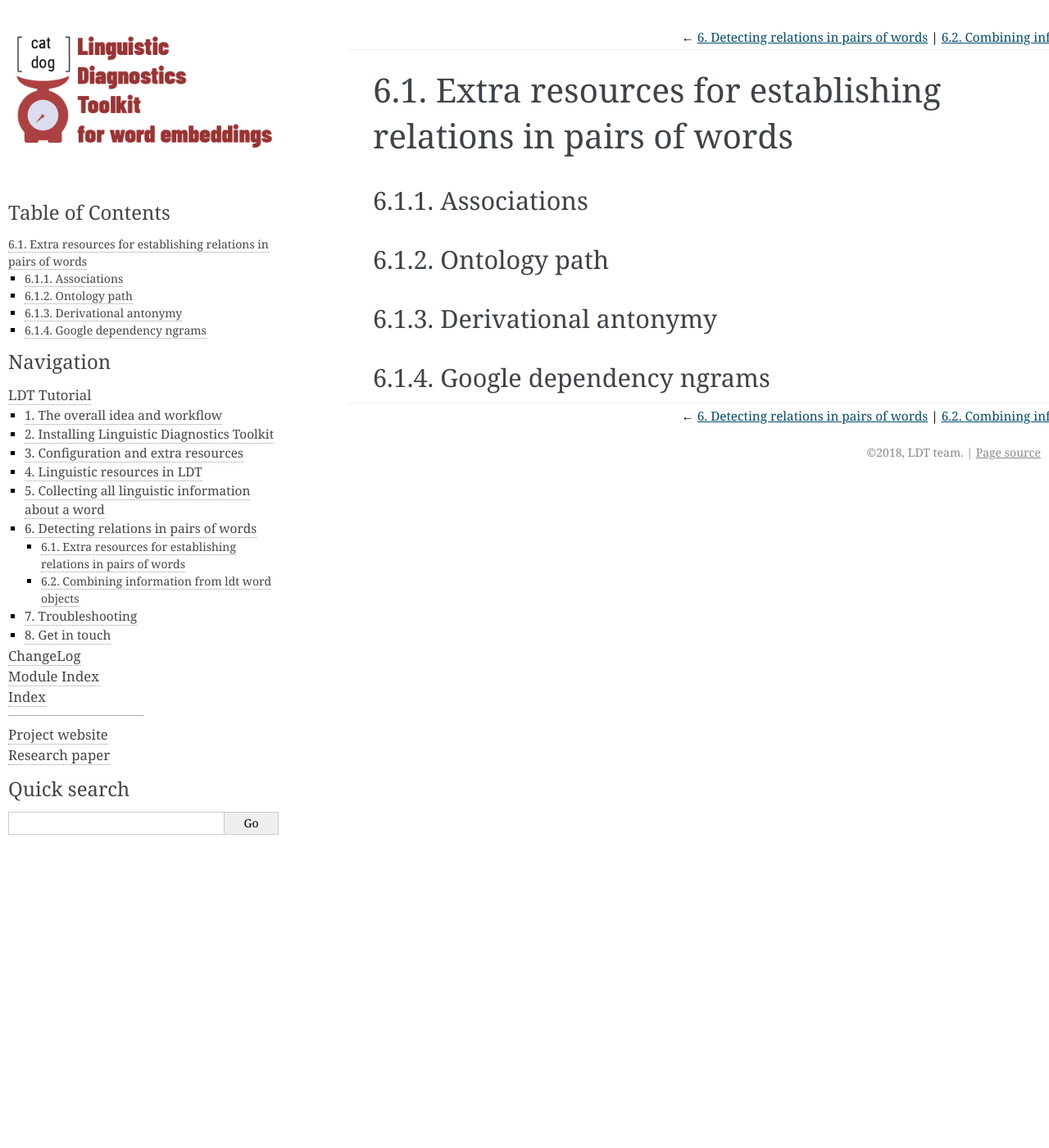
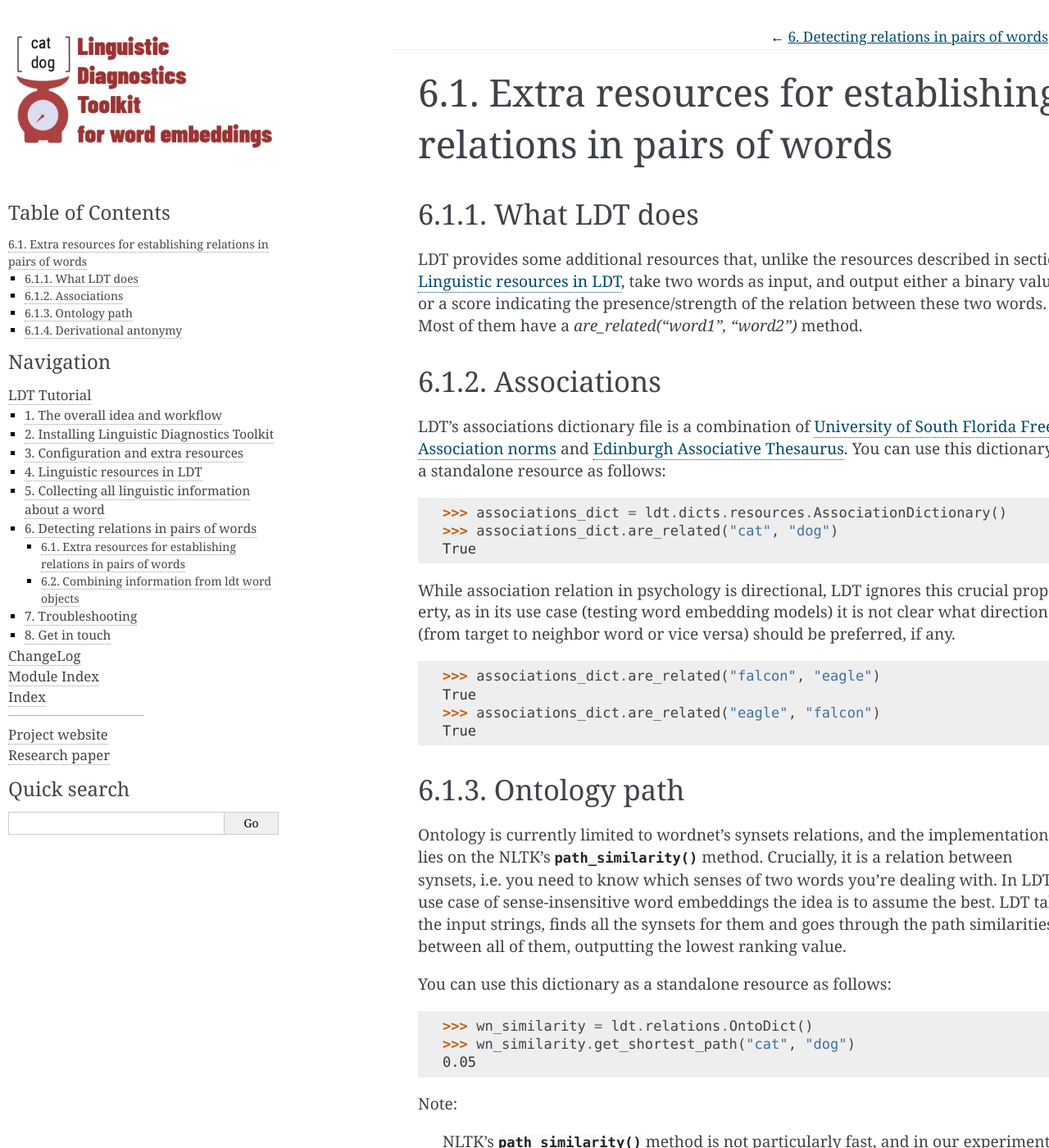
Before and after one commit to annargrs/ldt, a Sphinx documentation site: the page built from docs/source/Tutorial/relations/relations.rst, in a window 1280 px wide and 1400 px high. Shown: the whole window at 82% size. Built offline with Sphinx 7.4.7, drawn with Linux system fonts in a browser that asks for light colours; some of the changed text lies outside the part shown.

```diff
--- a/docs/source/Tutorial/relations/relations.rst
+++ b/docs/source/Tutorial/relations/relations.rst
@@ -1,19 +1,63 @@
 ============================================================
 Extra resources for establishing relations in pairs of words
 ============================================================
+
+-------------
+What LDT does
+-------------
+
+LDT provides some additional resources that, unlike the resources described in section :ref:`Linguistic resources in LDT`, take two words as input, and output either a binary value or a score indicating the presence/strength of the relation between these two words. Most of them have a `are_related("word1", "word2")` method.
 
 ------------
 Associations
 ------------
 
+LDT's associations dictionary file is a combination of `University of South Florida Free Association norms <http://w3.usf.edu/FreeAssociation/>`_ and `Edinburgh Associative Thesaurus <http://rali.iro.umontreal.ca/rali/?q=en/Textual%20Resources/EAT>`_. You can use this dictionary as a standalone resource as follows:
+
+>>> associations_dict = ldt.dicts.resources.AssociationDictionary()
+>>> associations_dict.are_related("cat", "dog")
+True
+
+While association relation in psychology is directional, LDT ignores this crucial property, as in its use case (testing word embedding models) it is not clear what direction (from target to neighbor word or vice versa) should be preferred, if any.
+
+>>> associations_dict.are_related("falcon", "eagle")
+True
+>>> associations_dict.are_related("eagle", "falcon")
+True
+
 -------------
 Ontology path
 -------------
+
+Ontology is currently limited to wordnet's synsets relations, and the implementation relies on the NLTK's :meth:`~nltk.corpus.reader.wordnet.Synset.path_similarity` method. Crucially, it is a relation between synsets, i.e. you need to know which senses of two words you're dealing with. In LDT's use case of sense-insensitive word embeddings the idea is to assume the best. LDT takes the input strings, finds all the synsets for them and goes through the path similarities between all of them, outputting the lowest ranking value.
+
+You can use this dictionary as a standalone resource as follows:
+
+>>> wn_similarity = ldt.relations.OntoDict()
+>>> wn_similarity.get_shortest_path("cat", "dog")
+0.05
+
+Note:
+
+   NLTK's :meth:`~nltk.corpus.reader.wordnet.Synset.path_similarity` method is not particularly fast, and in our experiments it occasionally got stuck for hours on some very common words with numerous synsets. Thus LDT implementation provides an additional timeout check: if a wuery is not completed in 10 seconds, it is abandoned.
 
 ---------------------
 Derivational antonymy
 ---------------------
 
-------------------------
-Google dependency ngrams
-------------------------
+LDT relies on lexicographic resources to detect antonymy relation, but in many cases they fail to list antonyms that are relatively easy to detect with productive derivational patterns, such as *feminist* and *anti-feminist*.
+
+Since this obviously requires derivational analysis to have been performed, this resource takes ldt.Word objects as input. If input is a string, the Word objects are constructed.
+
+You can use this dictionary as a standalone resource as follows:
+
+>>> antonymy_by_derivation = ldt.relations.DerivationalAntonymy(language="en")
+>>> antonymy_dict.are_related("regular", "irregular")
+True
+
+Only purely derivational relations are considered by this resource, so it will return False for lexical antonyms. Both sources of knowledge are combined in :meth:`~ldt.relations.RelationsInPair` class.
+
+>>> antonymy_dict.are_related("black", "white")
+False
+
+Note that this resource takes a rather lax view of antonymy relation (e.g. "heartless" is not strictly speaking an antonym of "heart", but of "caring". However, a clause like "he has a good heart" could be viewed as opposite to "he is heartless", and a distributional meaning model should arguably be rewarded for capturing this relation. For now, you can fine-tune this resource by editing the list of language-specific prefixes and suffixes in :meth:`~ldt.relations.antonymy_by_derivation`.
--- a/docs/source/Tutorial/word/word.rst
+++ b/docs/source/Tutorial/word/word.rst
@@ -16,7 +16,7 @@ Word class takes the following parameters:
     :derivation_dict:     ldt.dicts.derivation.DerivationAnalyzer() instance
     :metadictionary:  ldt.dicts.semantics.MetaDictionary() instance
 
-You can leave it to LDT to initialize the default dictionary parameters, or you can pass your own objects, having set them up to your liking.
+You can leave it to LDT to initialize the default dictionary parameters, or you can pass your own objects, having set them up to your liking. This also saves time on initializing dictionaries in large-scale experiments.
 
 All information is collected automatically from all the above resources upon
 initialization of a Word object. The information can later be accessed
--- a/docs/source/conf.py
+++ b/docs/source/conf.py
@@ -132,8 +132,8 @@ html_theme_options = {
 "show_powered_by": False,
 "sidebar_collapse": True,
 "show_relbars": True,
-#"font_size": "0.98em",
-#"code_font_size": "0.89em",
+"font_size": "1.2em",
+"code_font_size": "0.89em",
 "sidebar_width":  "25em",
 "page_width": "90em",
 # "show_related": True,
```
Also changed, not shown: docs/source/Tutorial/relations/distribution.rst (added, +35 -0 lines), 10 other files.
